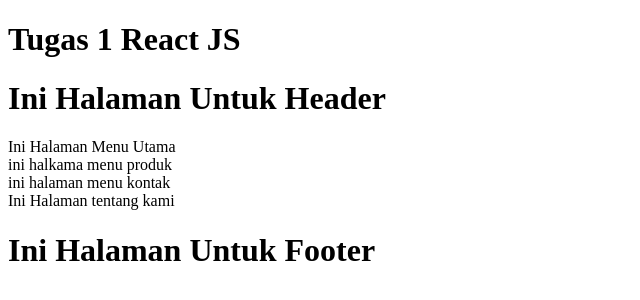
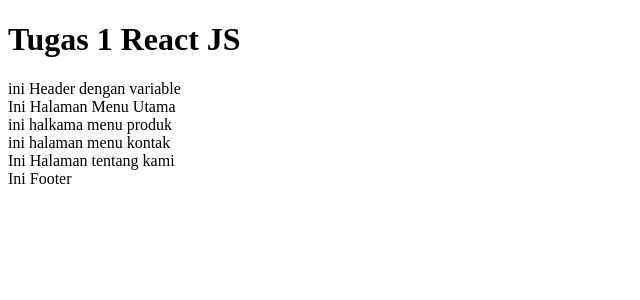
Before and after one commit to won46/niomic-react-intensif, a React (Create React App) app: page / in a window 1280 px wide. Shown: the top 300 px of the page, without its empty margins (0-640 px from the left). Built offline with nearby package versions, Linux system fonts and the light colour scheme.

Commit message:
upload tugas 1 final

```diff
--- a/src/App.js
+++ b/src/App.js
@@ -1,23 +1,9 @@
+import Footer from "./components/Footer";
+import Header from "./components/Header";
 import MenuKontak from "./components/MenuKontak";
 import MenuProduct from "./components/MenuProduct";
 import MenuTentangKami from "./components/MenuTentangKami";
 import MenuUtama from "./components/MenuUtama";
-
-const Header = () => {
-  return (
-    <div>
-      <h1>Ini Halaman Untuk Header</h1>
-    </div>
-  );
-}
-
-const Footer = () => {
-  return (
-    <div>
-      <h1>Ini Halaman Untuk Footer</h1>
-    </div>
-  );
-}
 
 function App() {
   return (
--- /dev/null
+++ b/src/components/Footer.js
@@ -0,0 +1,9 @@
+import React from 'react'
+
+const Footer = () => {
+  return (
+    <div>Ini Footer</div>
+  )
+}
+
+export default Footer
--- /dev/null
+++ b/src/components/Header.js
@@ -0,0 +1,10 @@
+import React from 'react'
+
+const Header = () => {
+    var name = 'Header dengan variable'
+  return (
+    <div>ini {name} </div>
+  )
+}
+
+export default Header
```
